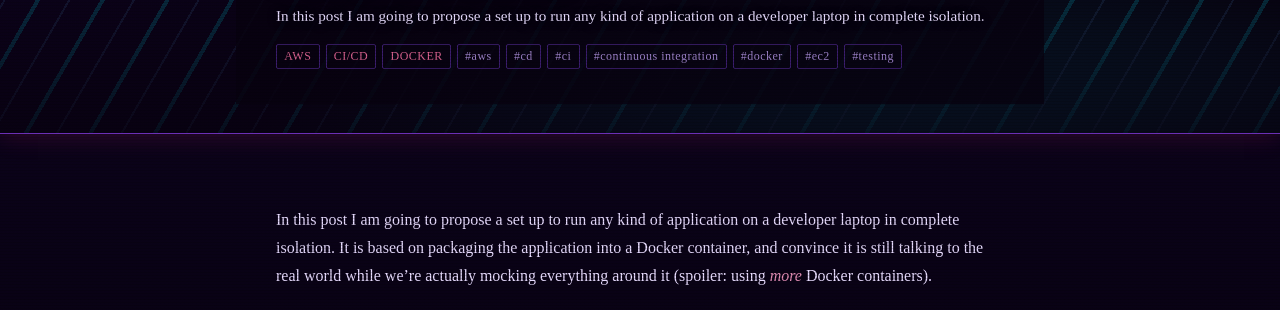
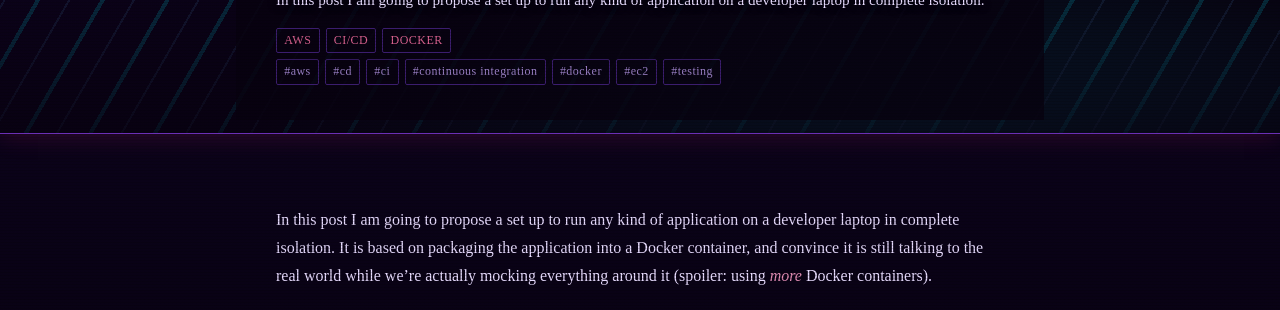
Before and after one commit to ValentinaServile/valentinaservile.github.io, an Astro site: page /blog/an-isolated-developer-setup-with-docker in a window 1280 px wide. Shown: the part 277-587 px from the top of the page. Built offline with nearby package versions, Linux system fonts and the light colour scheme; Astro itself is replaced by a stand-in of ours.

Commit message:
improve tags and categories formatting

```diff
--- a/src/layouts/BlogPost.astro
+++ b/src/layouts/BlogPost.astro
@@ -58,11 +58,17 @@ const {
 						<h1>{title}</h1>
 						<p class="desc">{description}</p>
 						{
-							(categories.length > 0 || tags.length > 0) && (
+							categories.length > 0 && (
 								<ul class="taxonomy">
 									{categories.map((c) => (
 										<li class="cat">{c}</li>
 									))}
+								</ul>
+							)
+						}
+						{
+							tags.length > 0 && (
+								<ul class="taxonomy">
 									{tags.map((t) => (
 										<li class="tag">#{t}</li>
 									))}
@@ -211,6 +217,10 @@ const {
 		padding: 0;
 		font-size: 0.75rem;
 	}
+	/* categories and tags are separate lists, each wrapping on its own line */
+	.taxonomy + .taxonomy {
+		margin-top: 0.5em;
+	}
 	.taxonomy li {
 		margin: 0;
 		padding: 0.1em 0.6em;
```
